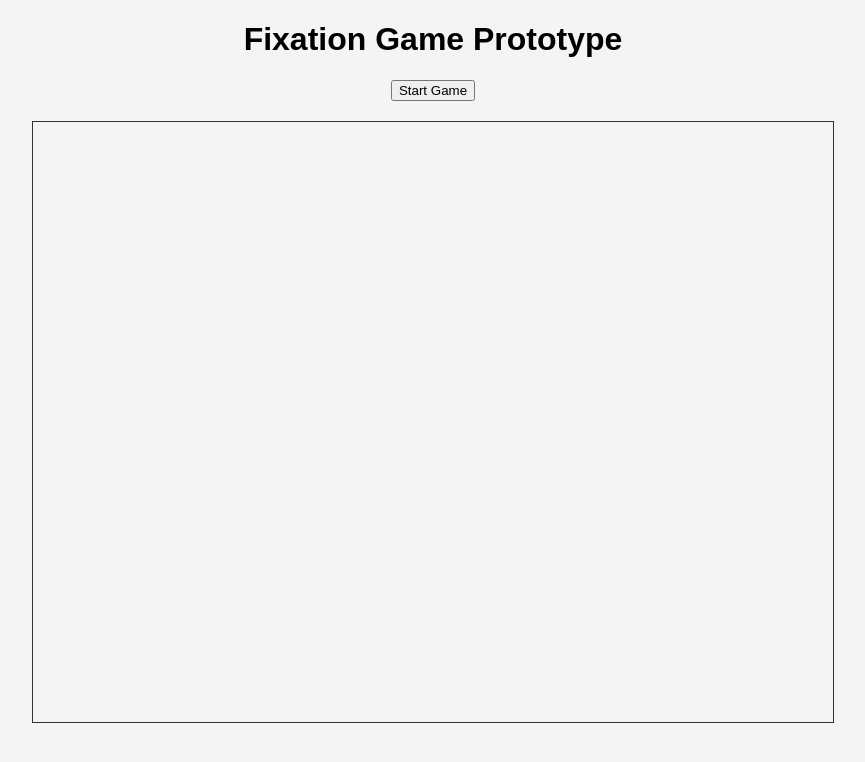
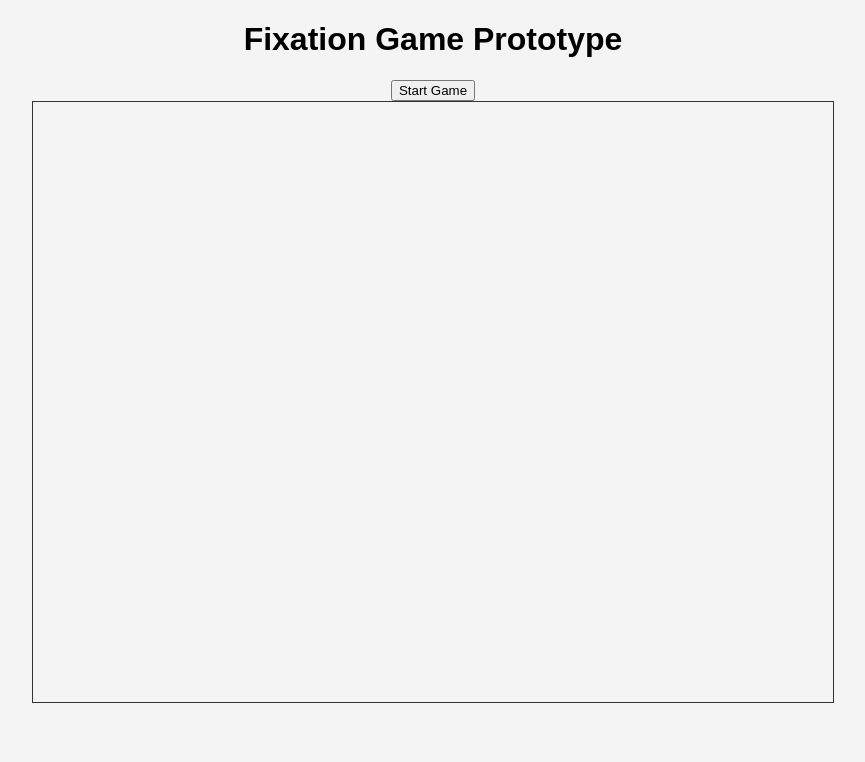
Before and after one commit to JakefromSparr/Fixation, a plain HTML site: page index.html in a window 1280 px wide. Shown: the whole page, without its empty margins (207-1072 px from the left). Drawn offline with Linux system fonts and the light colour scheme.

Commit message:
Update style.css

```diff
--- a/style.css
+++ b/style.css
@@ -2,13 +2,17 @@ body {
   font-family: Arial, sans-serif;
   background: #f4f4f4;
   margin: 0;
+  padding: 0;
   display: flex;
   flex-direction: column;
   align-items: center;
   justify-content: flex-start;
+  height: 100vh;
 }
-
 canvas {
+  width: 100vw;        /* Full screen width */
+  height: auto;
+  max-width: 800px;    /* Don't get blurry on big screens */
   border: 1px solid #333;
-  margin-top: 20px;
+  display: block;
 }
```
